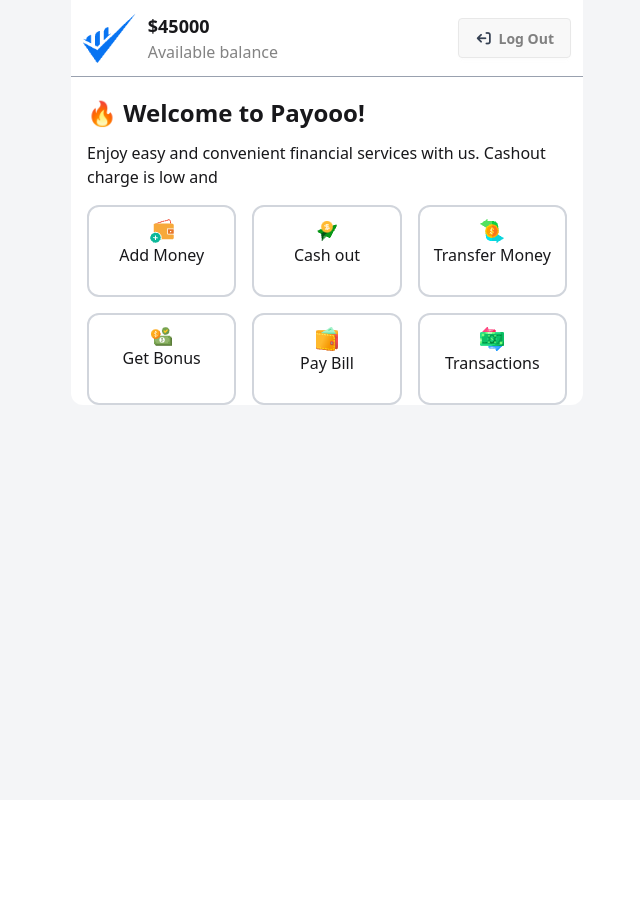
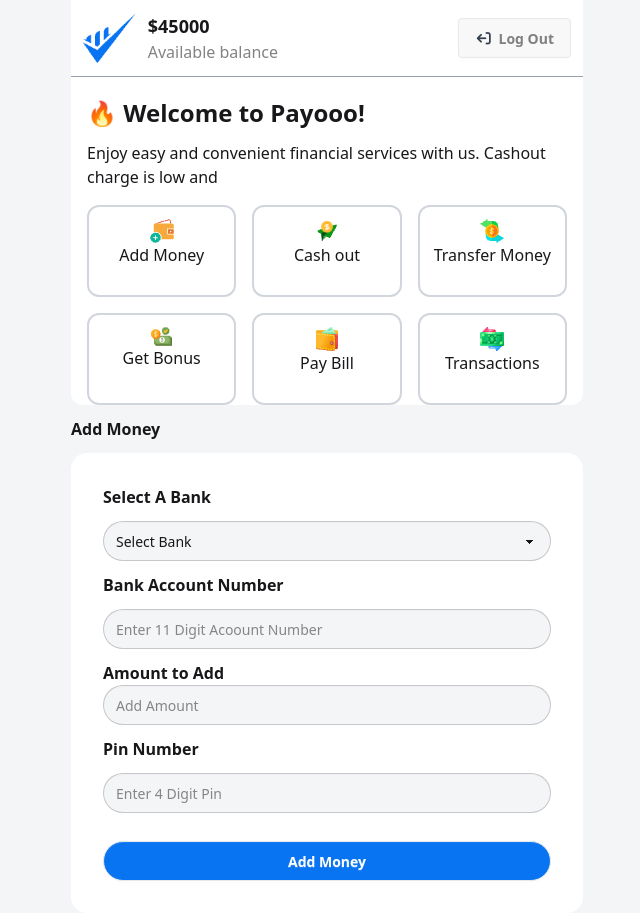
Before and after one commit to SuvroBiswas93/payoo-mobile-bank, a plain HTML site: page home.html in a window 1280 px wide. Shown: the whole page, without its empty margins (313-953 px from the left). Before the commit the page ends 800 px from the top, so only its background shows below. Drawn offline with nearby package versions, Linux system fonts and the light colour scheme.

Commit message:
Add add money forms and styled it

```diff
--- a/home.html
+++ b/home.html
@@ -13,7 +13,7 @@
     <link rel="shortcut icon" href="./payoo.png" type="image/x-icon">
 </head>
 
-<body class="bg-[#F4F5F7] h-[100vh]">
+<body class="bg-[#F4F5F7] h-[100%]">
 
     <div class="max-w-lg mx-auto bg-white rounded-b-xl ">
         <div class="flex justify-between items-center  min-h-[50px]  border-b-1 border-gray-400 p-3 ">
@@ -82,7 +82,38 @@
     </div>
     </div>
 
+    <div class="all-forms-section max-w-lg mx-auto">
+        <!-- Add money -->
+       <div class="">
+            <h1 class="font-bold my-3">Add Money</h1>
+            <form class=" bg-white rounded-2xl p-8 ">
+                <div class="mb-3">
+                    <label class="font-semibold">Select A Bank</label><br>
+                       <select class="select rounded-3xl bg-[#F4F5F7] mt-3 w-full">
+                        <option disabled selected>Select Bank</option>
+                        <option>Nrbc Bank</option>
+                        <option>Brac Bank</option>
+                        <option>IFIC Bank</option>
+                        </select>
+                </div>
+                 <div class="">
+                     <label class="font-semibold">Bank Account Number</label> <br>
+                     <input id="account-number" type="text" placeholder="Enter 11 Digit Acoount Number" class="input rounded-3xl bg-[#F4F5F7] mt-3 w-full" />
+                </div>
+                <div class="mt-3">
+                    <label class="font-semibold">Amount to Add</label><br>
+                    <input id="add-amount"  type="text" placeholder="Add Amount" class="input rounded-3xl bg-[#F4F5F7] mt- w-full" />
+                </div>
 
+                <div class="mt-3">
+                    <label class="font-semibold">Pin Number</label> <br>
+                    <input id="" type="text" placeholder="Enter 4 Digit Pin" class="input rounded-3xl bg-[#F4F5F7] mt-3 w-full" />
+                </div>
+                <button id="add-money-btn" class="btn bg-[#0874F2] rounded-3xl mt-7 w-full text-white">Add Money</button>
+            </form>
+       </div>
+    </div>
+<script src="./js/home.js"></script>
 </body>
 
 </html>
```
Also changed, not shown: js/home.js (added).
